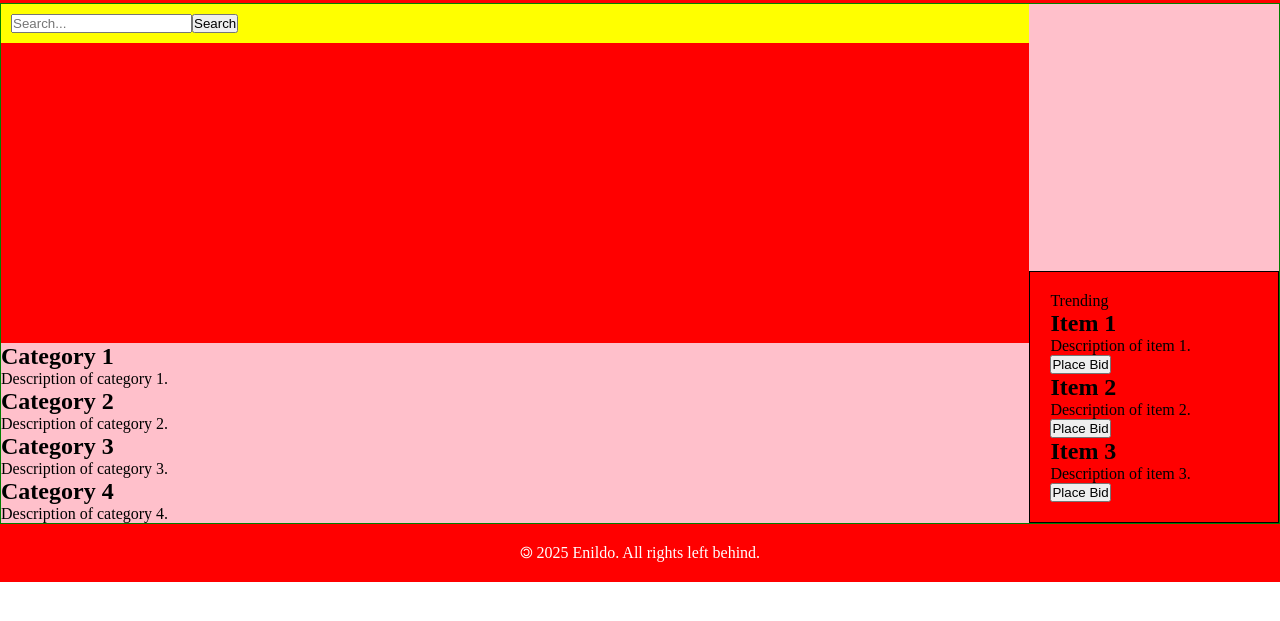
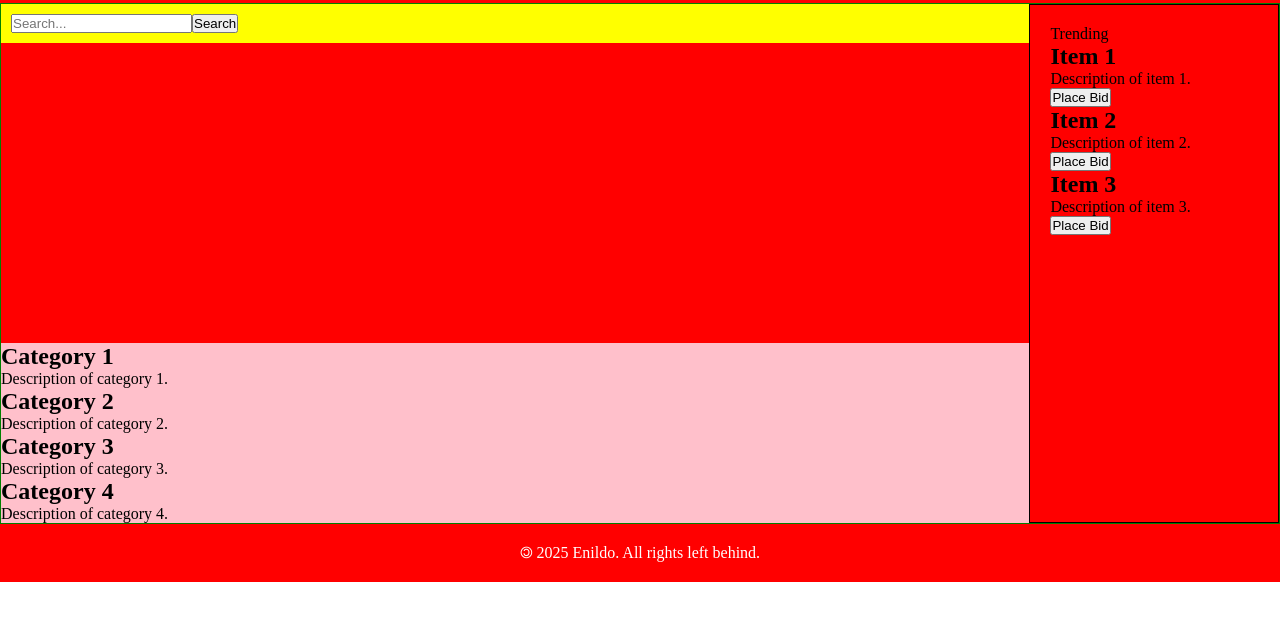
Before and after one commit to Enirudo/Seller, a plain HTML site: page index.html in a window 1280 px wide. Shown: the part 147-768 px from the top of the page. Drawn offline with Linux system fonts and the light colour scheme.

Commit message:
Fix layout bug on sidebar

```diff
--- a/css/styles.css
+++ b/css/styles.css
@@ -72,7 +72,6 @@ a {
 
 .sidebar-container {
     display: flex;
-    align-self: flex-end;
     width: 300px;
     background-color: red;
     border: solid 1px black;
```
